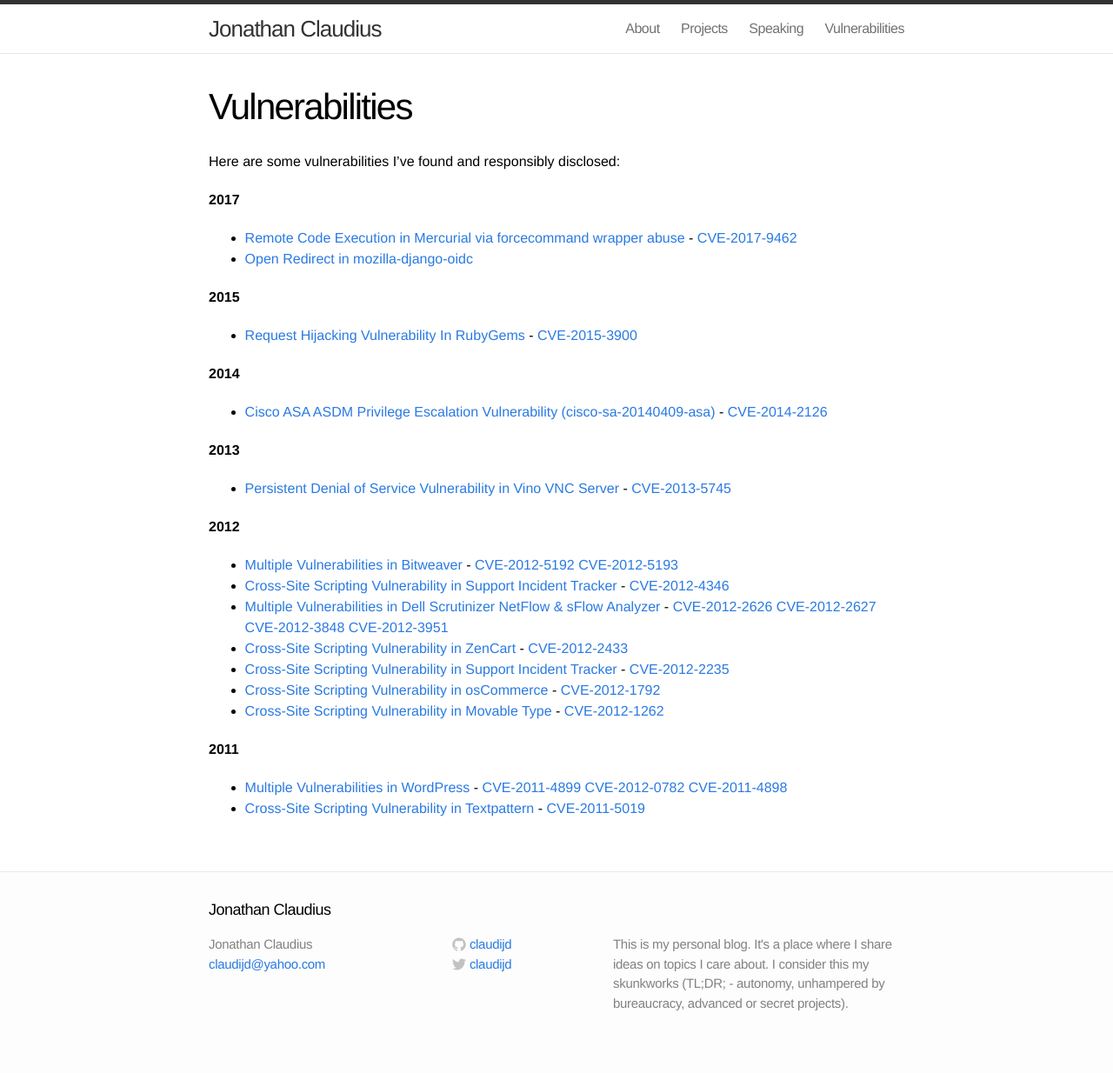
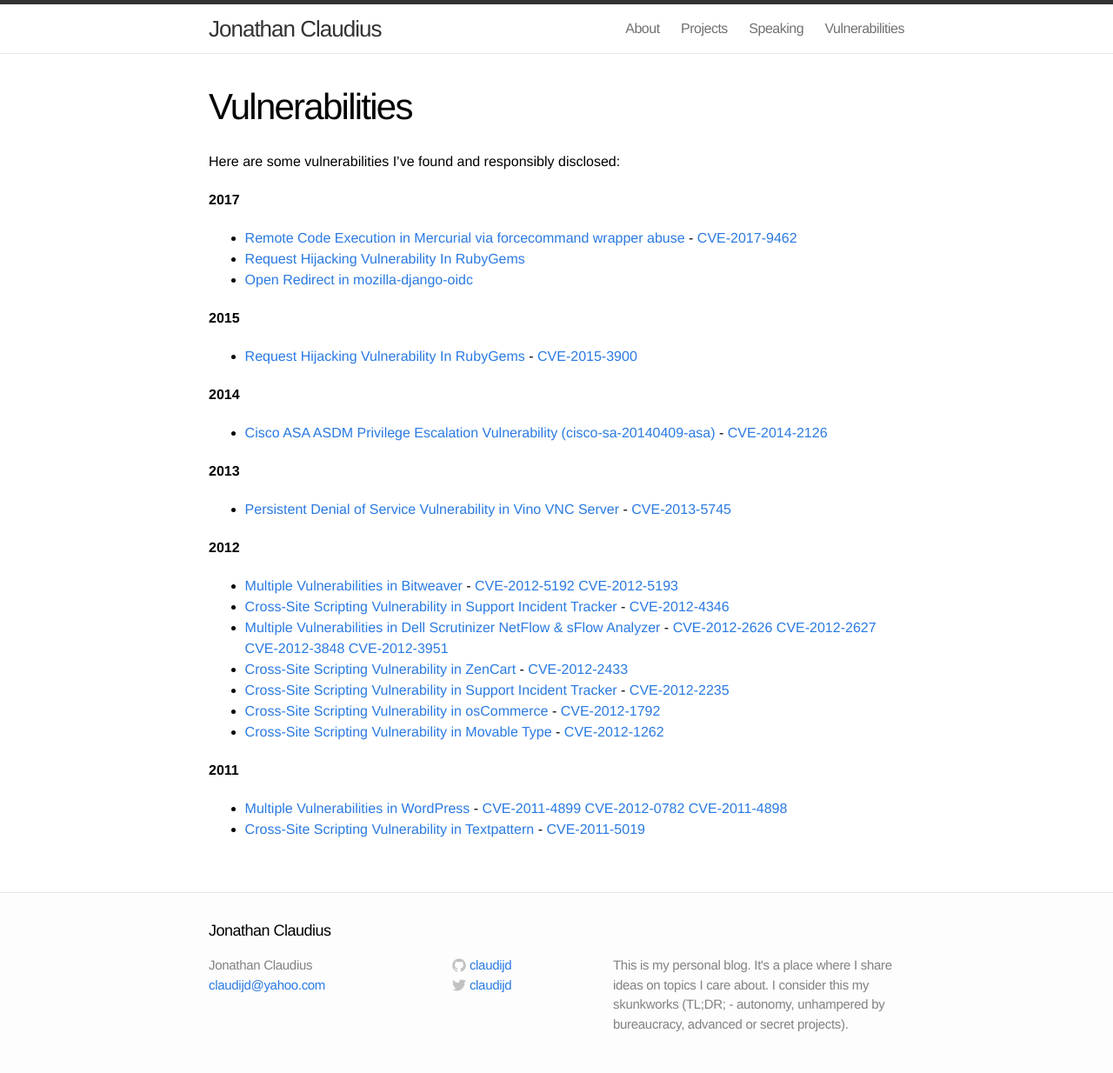
Before and after one commit to claudijd/claudijd.github.io, a Jekyll site: the page built from vulnerabilities.md, in a window 1280 px wide. Shown: the whole page at 87% size. Built offline with Jekyll 4.4.1, drawn with Linux system fonts in a browser that asks for light colours; before the commit the page ends 1210 px from its top, so only the background shows below that.

Commit message:
Add RubyGems #3 RCE

```diff
--- a/vulnerabilities.md
+++ b/vulnerabilities.md
@@ -9,7 +9,9 @@ Here are some vulnerabilities I've found and responsibly disclosed:
 **2017**
 
 - [Remote Code Execution in Mercurial via forcecommand wrapper abuse](https://hackerone.com/reports/222020) - [CVE-2017-9462](https://nvd.nist.gov/vuln/detail/CVE-2017-9462)
+- [Request Hijacking Vulnerability In RubyGems](https://hackerone.com/reports/218088)
 - [Open Redirect in mozilla-django-oidc](https://github.com/mozilla/mozilla-django-oidc/blob/master/HISTORY.rst#031-2017-06-15)
+
 
 **2015**
 
```
